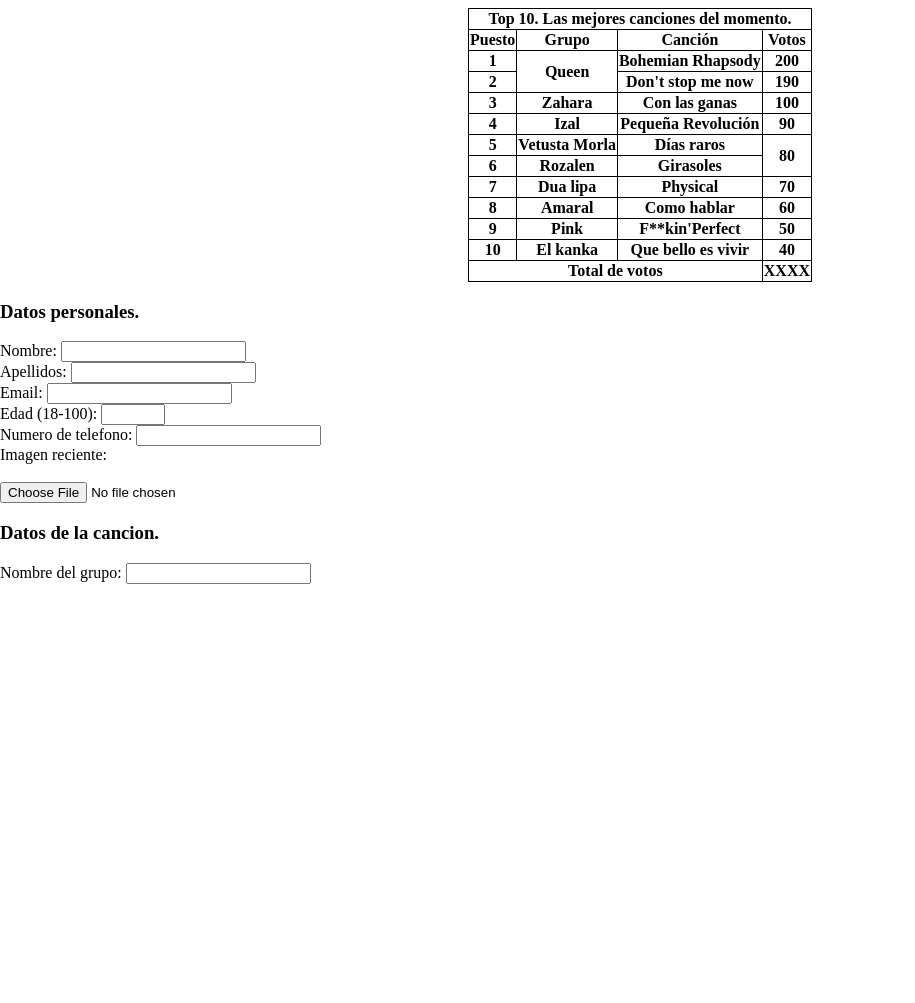
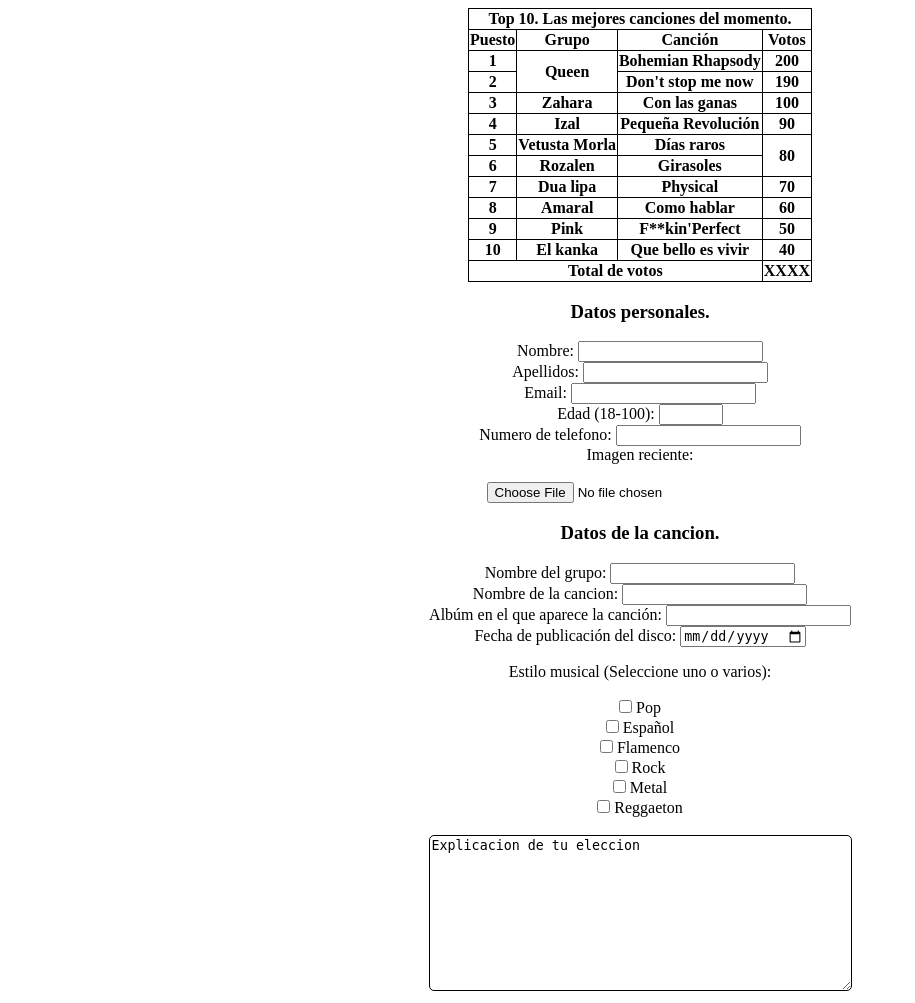
Before and after one commit to JorgeRodriFol/DAW, a PHP site: page / in a window 1280 px wide. Shown: the whole page, without its empty margins (0-915 px from the left). Before the commit the page ends 584 px from the top, so only its background shows below. Run offline with PHP 8.4, Linux system fonts and the light colour scheme; lists and menus that the app fills with data are empty.

Commit message:
Fin de formulario 2

```diff
--- a/Interfaces/PracticaTablaCanciones/index.html
+++ b/Interfaces/PracticaTablaCanciones/index.html
@@ -101,6 +101,26 @@
             <h3>Datos de la cancion.</h3>
             <label for="groupName">Nombre del grupo:</label>
             <input type="text" id="groupName" name="groupName"><br>
+            <label for="songName">Nombre de la cancion:</label>
+            <input type="text" id="songName" name="songName"><br>
+            <label for="albumName">Albúm en el que aparece la canción:</label>
+            <input type="text" id="albumName" name="albumName"><br>
+            <label for="dateDisc">Fecha de publicación del disco:</label>
+            <input type="date" id="dateDisc" name="dateDisc"><br>
+            <p>Estilo musical (Seleccione uno o varios):</p>
+            <input type="checkbox" id="pop" name="pop" value="pop">
+            <label for="pop">Pop</label><br>
+            <input type="checkbox" id="español" name="español" value="español">
+            <label for="español">Español</label><br>
+            <input type="checkbox" id="flamenco" name="flamenco" value="flamenco">
+            <label for="flamenco">Flamenco</label><br>
+            <input type="checkbox" id="rock" name="rock" value="rock">
+            <label for="rock">Rock</label><br>
+            <input type="checkbox" id="metal" name="metal" value="metal">
+            <label for="metal">Metal</label><br>
+            <input type="checkbox" id="reggaeton" name="reggaeton" value="reggaeton">
+            <label for="reggaeton">Reggaeton</label><br><br>
+            <textarea name="textarea" rows="10" cols="50">Explicacion de tu eleccion</textarea>
         </form>
     </div>
 
--- a/Interfaces/PracticaTablaCanciones/style.css
+++ b/Interfaces/PracticaTablaCanciones/style.css
@@ -9,3 +9,13 @@
     margin-left: auto;
     margin-right: auto;
 }
+form{
+    margin-left: 50%;
+    transform: translateX(-50%);
+    text-align: center;
+}
+textarea{
+    border: 1px solid black;
+    border-collapse: collapse;
+    border-radius: 5px;
+}
```
